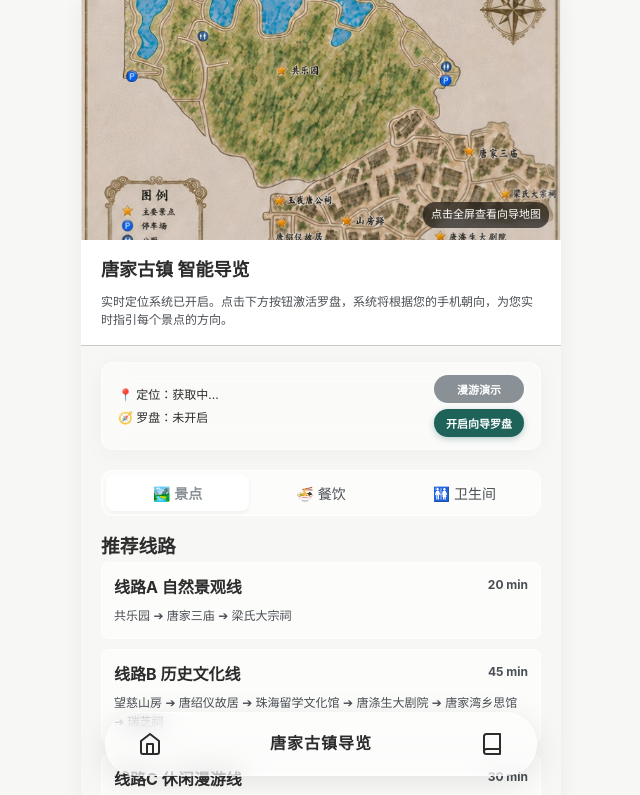
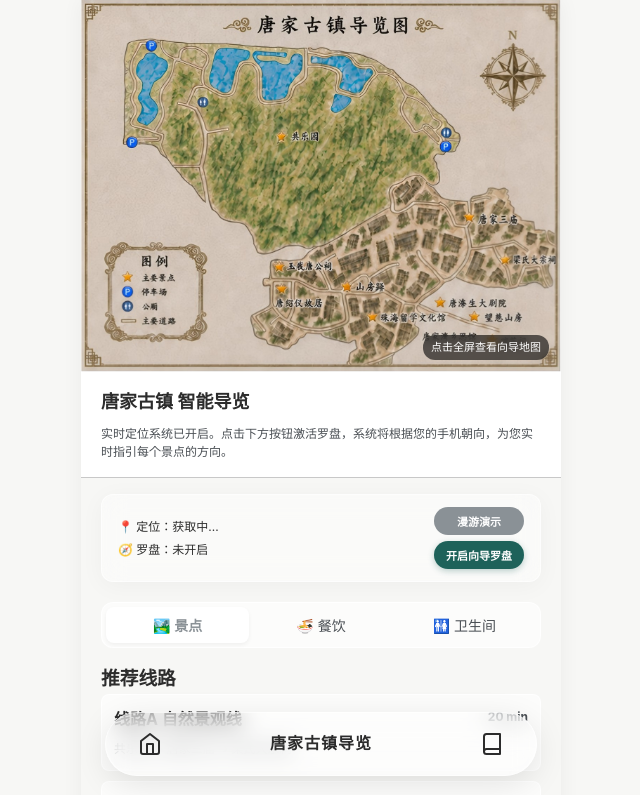
Before and after one commit to ZhouYi109/TangJia-Guide, a React (Vite) app: page / in a window 1280 px wide. Shown: the top 795 px of the page, without its empty margins (319-959 px from the left). Built offline with nearby package versions, Linux system fonts and the light colour scheme; no server answers; a web font is replaced by a local one.

Commit message:
fix: marker positioning on home map

```diff
--- a/src/pages/Home.jsx
+++ b/src/pages/Home.jsx
@@ -265,8 +265,7 @@ const styles = {
   },
   globalMap: {
     width: '100%',
-    height: '240px',
-    objectFit: 'cover',
+    height: 'auto',
     display: 'block',
   },
   expandHint: {
```
